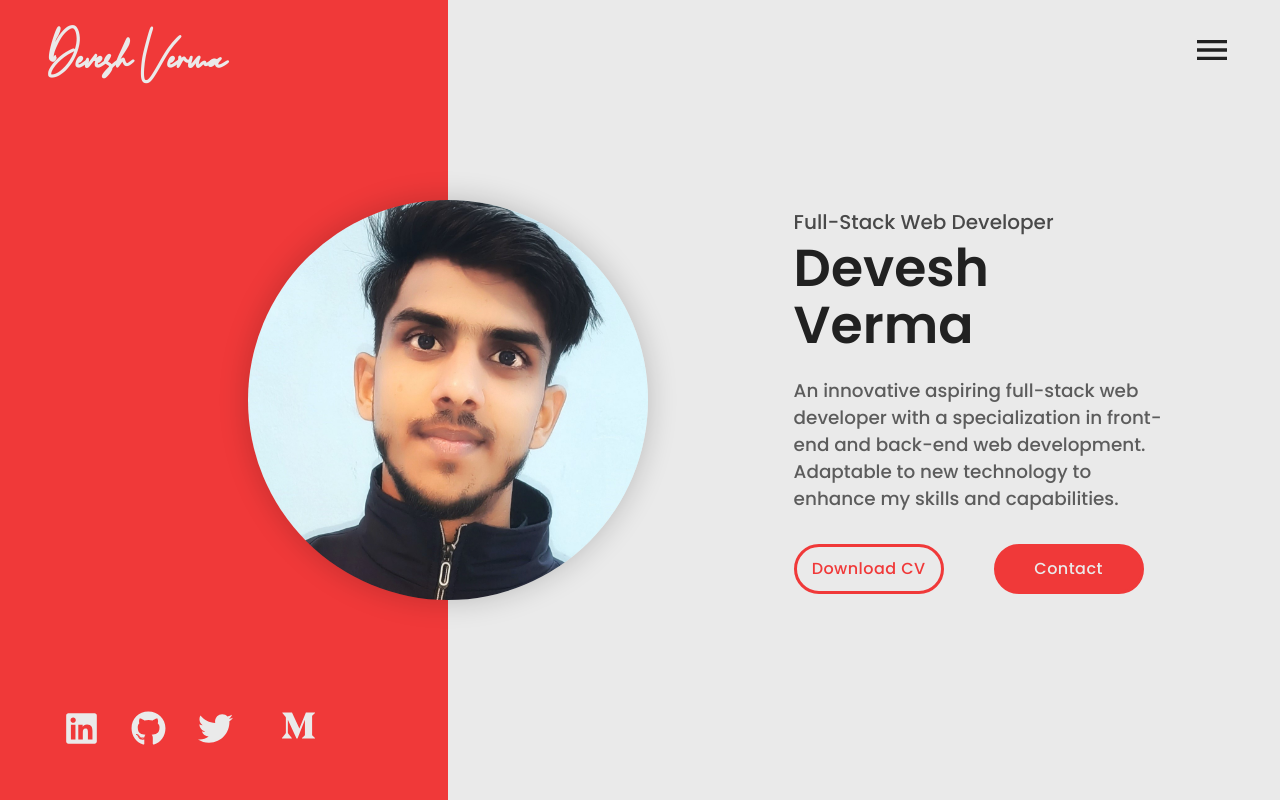
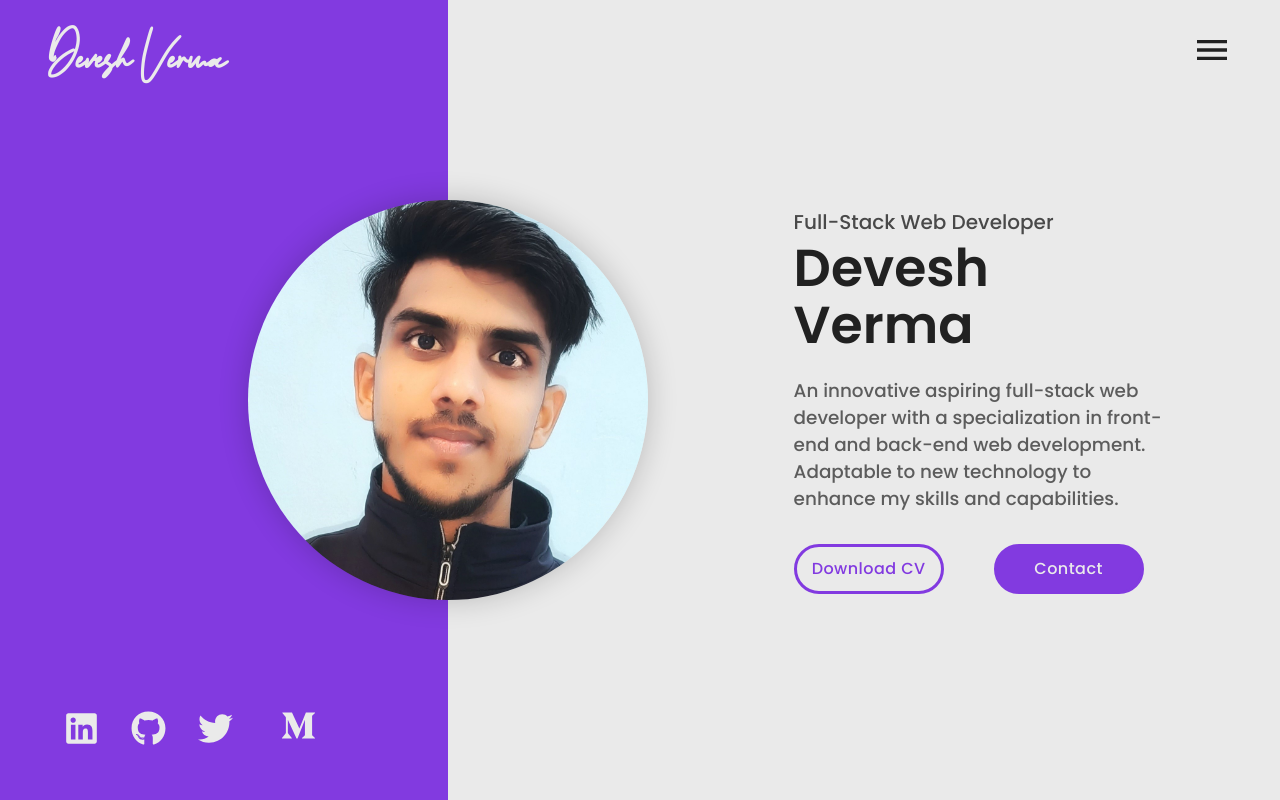
Before and after one commit to dev-deveshverma/portfolio_devesh_verma, a React (Create React App) app: page / in a window 1280 px wide. Shown: the top 800 px of the page. Built offline with nearby package versions, Linux system fonts and the light colour scheme; a web font is replaced by a local one.

Commit message:
update portfoio

```diff
--- a/public/index.html
+++ b/public/index.html
@@ -2,7 +2,7 @@
 <html lang="en">
   <head>
     <meta charset="utf-8" />
-    <link rel="icon" href="%PUBLIC_URL%/favicon.png" />
+    <link rel="icon" href="https://image.shutterstock.com/image-vector/dv-initial-luxury-ornament-monogram-260nw-341746835.jpg" />
     <meta name="viewport" content="width=device-width, initial-scale=1" />
     <meta name="theme-color" content="#000000" />
     <meta name="description" content="Portfolio Website" />
--- a/src/data/themeData.js
+++ b/src/data/themeData.js
@@ -6,7 +6,7 @@ import {
 
 
 export const themeData = {
-    theme:redThemeLight
+    theme:purpleThemeLight
 }
 
 
```
